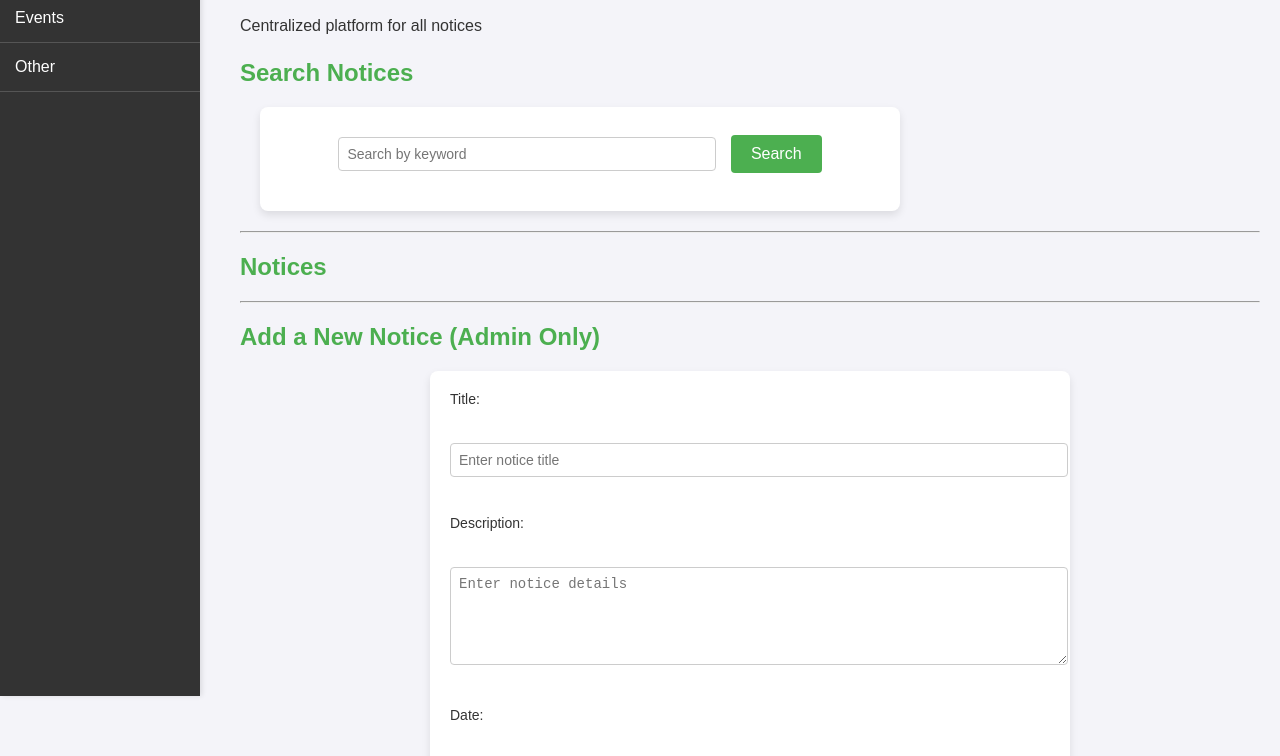
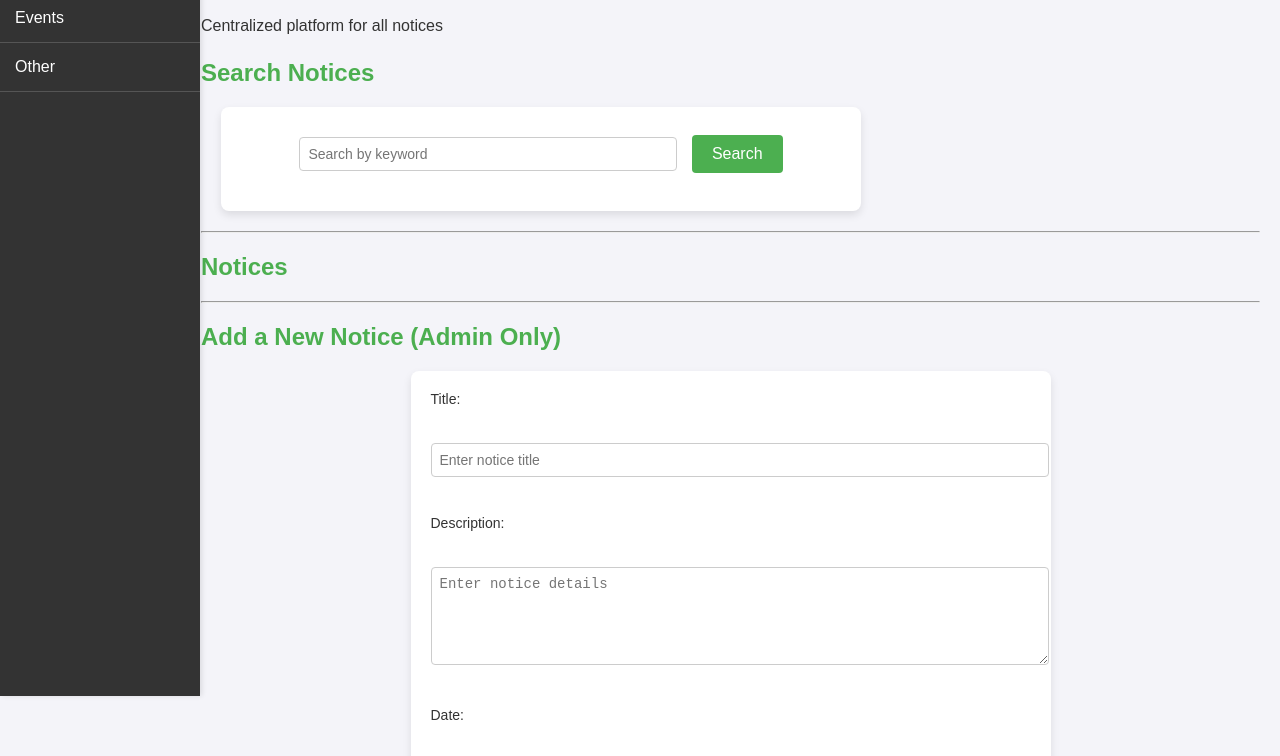
Before and after one commit to aryanketkar-15/ASEP-Vishwaportal, a plain HTML site: page index.html in a window 1280 px wide. Shown: the part 124-880 px from the top of the page. Drawn offline with Linux system fonts and the light colour scheme.

Commit message:
Update index.css

```diff
--- a/index.css
+++ b/index.css
@@ -64,7 +64,7 @@ p {
 
 /* Main Content Styles */
 .main-content {
-    margin-left: 220px;
+    margin-left: 181px;
     padding: 20px;
     flex-grow: 1;
 }
```
